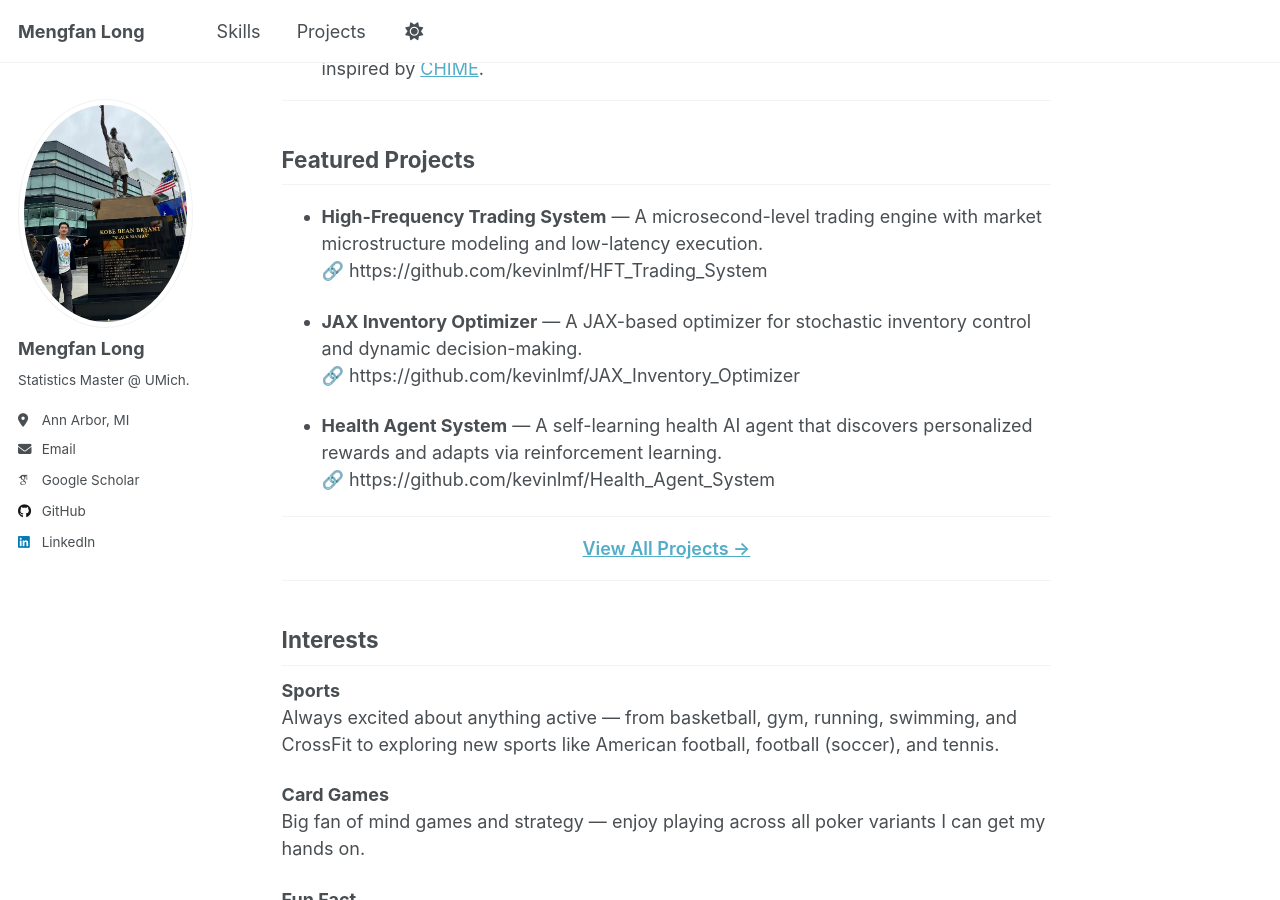
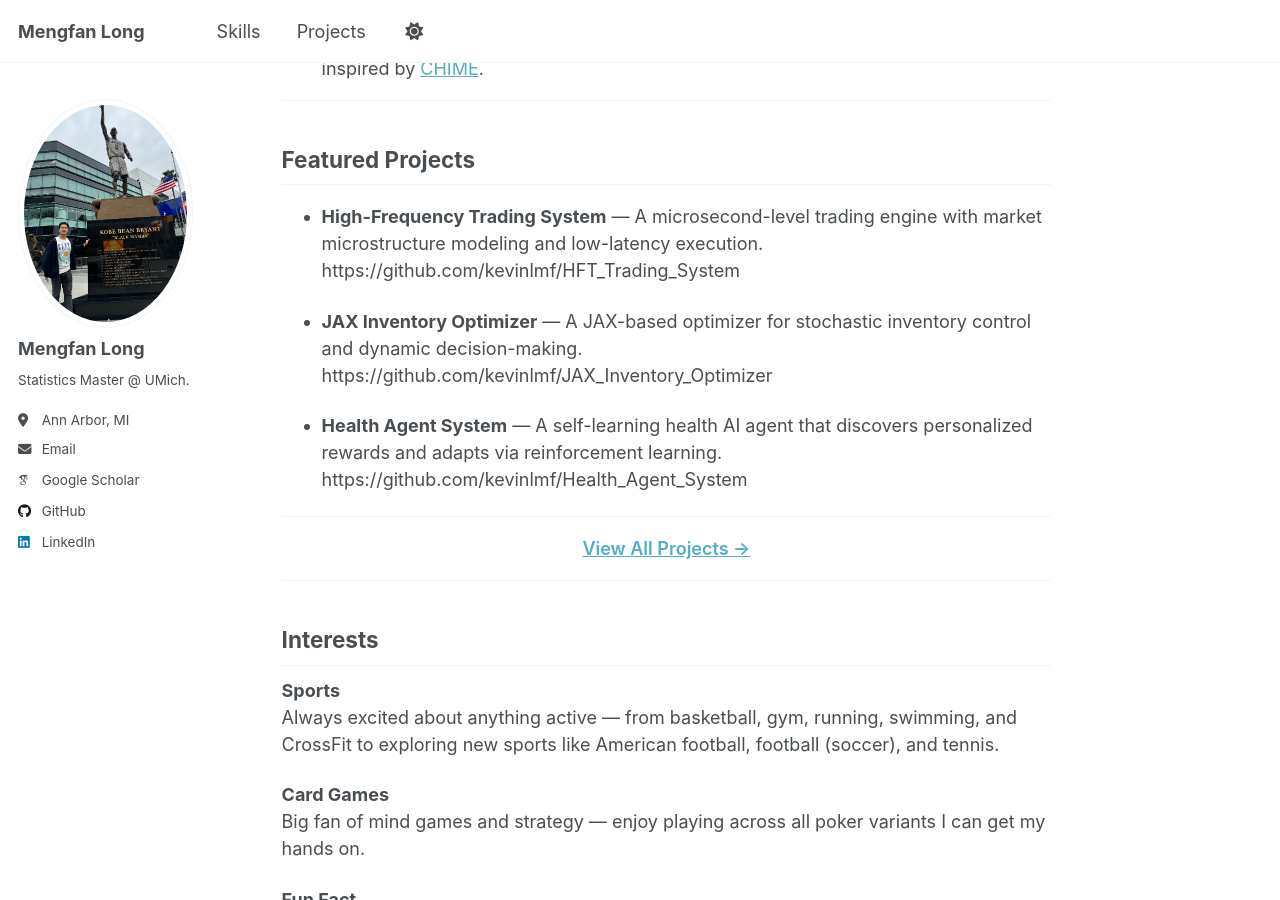
Before and after one commit to kevinlmf/kevinlmf.github.io, a Jekyll site: the page built from index.md, in a window 1280 px wide and 900 px high, scrolled down 970 px. Built offline with Jekyll 4.4.1, drawn with Linux system fonts in a browser that asks for light colours; some web fonts are replaced; a script that is not in the unit is left out.

```diff
--- a/index.md
+++ b/index.md
@@ -50,14 +50,14 @@ High-Dimensional Statistical Learning · Reinforcement Learning · Multi-Agent S
 ---
 ## Featured Projects
 
-- **High-Frequency Trading System** — A microsecond-level trading engine with market microstructure modeling and low-latency execution.
-  🔗 https://github.com/kevinlmf/HFT_Trading_System
+- **High-Frequency Trading System** — A microsecond-level trading engine with market microstructure modeling and low-latency execution.<br>
+https://github.com/kevinlmf/HFT_Trading_System
 
-- **JAX Inventory Optimizer** — A JAX-based optimizer for stochastic inventory control and dynamic decision-making.
-  🔗 https://github.com/kevinlmf/JAX_Inventory_Optimizer
+- **JAX Inventory Optimizer** — A JAX-based optimizer for stochastic inventory control and dynamic decision-making.<br>
+https://github.com/kevinlmf/JAX_Inventory_Optimizer
 
-- **Health Agent System** — A self-learning health AI agent that discovers personalized rewards and adapts via reinforcement learning.
-  🔗 https://github.com/kevinlmf/Health_Agent_System
+- **Health Agent System** — A self-learning health AI agent that discovers personalized rewards and adapts via reinforcement learning.<br>
+https://github.com/kevinlmf/Health_Agent_System
 
 
 
```
